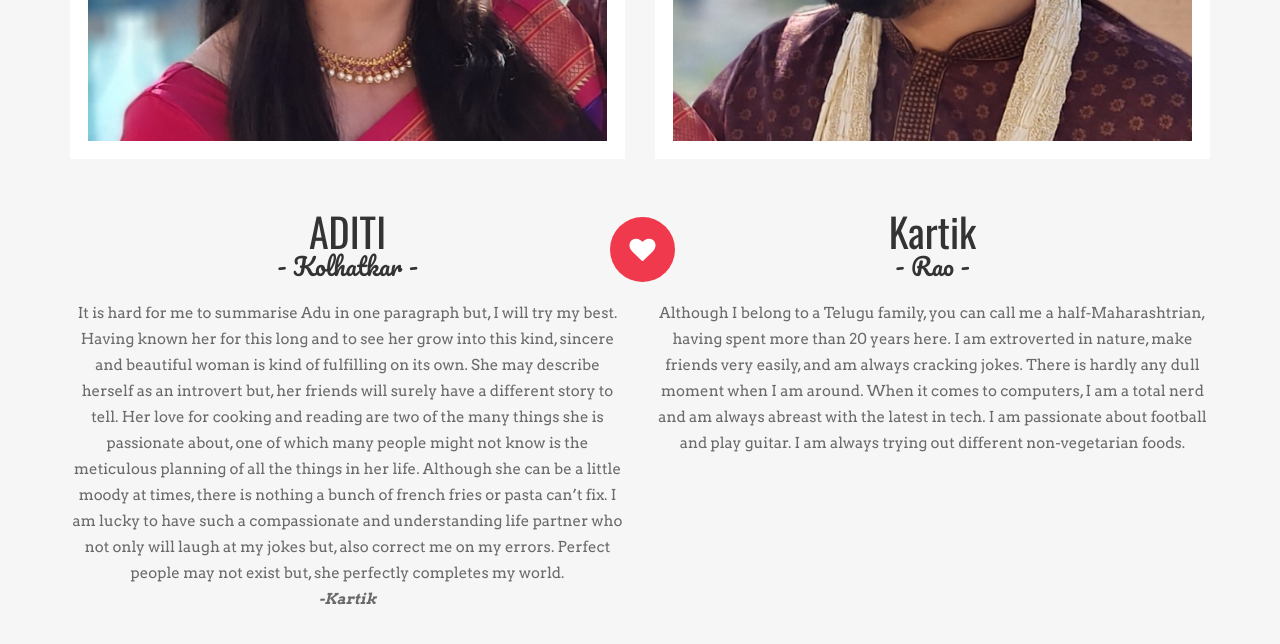
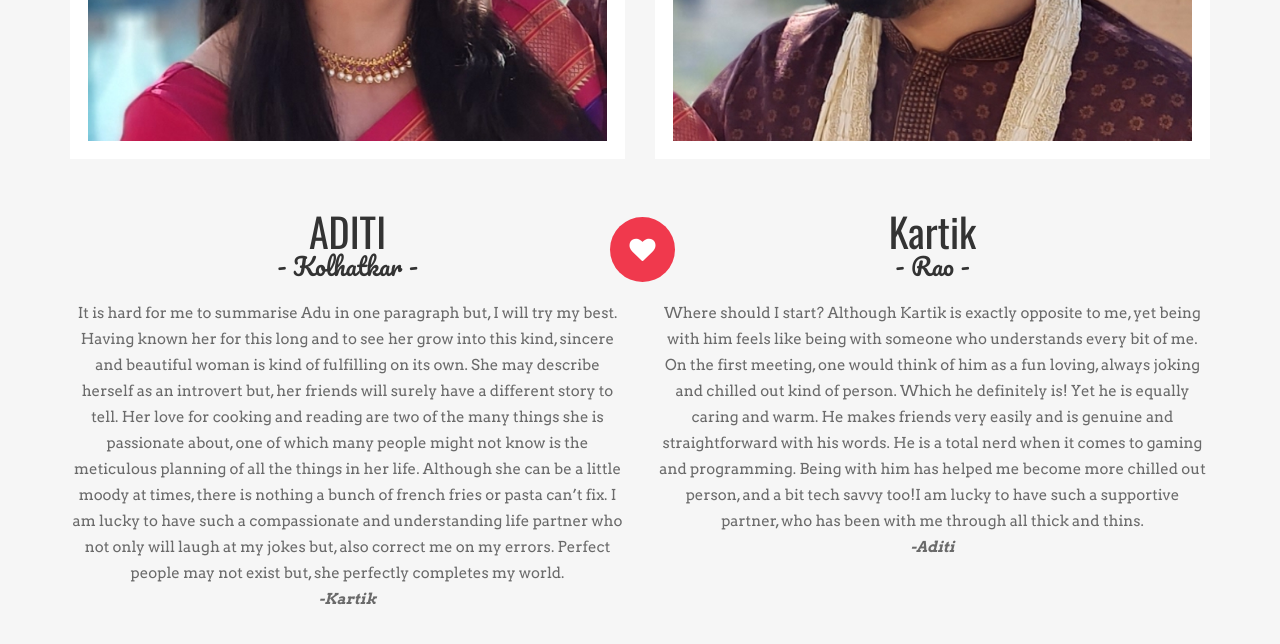
Before and after one commit to kr40/kartik-aditi-wedding, a plain HTML site: page index.html in a window 1280 px wide. Shown: the part 1504-2148 px from the top of the page. Drawn offline with nearby package versions, Linux system fonts and the light colour scheme; some packages are replaced by stand-ins of ours.

Commit message:
Updated Kartik's Bio

```diff
--- a/index.html
+++ b/index.html
@@ -319,8 +319,7 @@
 							</div>
 
 							<p class="blurb animation fadeInRight text-center">
-								Although I belong to a Telugu family, you can call me a half-Maharashtrian, having spent more than 20 years here. I am extroverted in nature, make friends very easily, and am always cracking jokes. There is hardly any dull moment when I am around. When it comes to computers, I am a total nerd and am always abreast with the latest in tech. I am passionate about football and play guitar. I am always trying out different non-vegetarian foods.
-
+								Where should I start? Although Kartik is exactly opposite to me, yet being with him feels like being with someone who understands every bit of me. On the first meeting, one would think of him as a fun loving, always joking and chilled out kind of person. Which he definitely is! Yet he is equally caring and warm. He makes friends very easily and is genuine and straightforward with his words. He is a total nerd when it comes to gaming and programming. Being with him has helped me become more chilled out person, and a bit tech savvy too!I am lucky to have such a supportive partner, who has been with me through all thick and thins.<br> <em><strong> -Aditi </strong></em>
 							</p>
 						</div>
 					</div>
```
